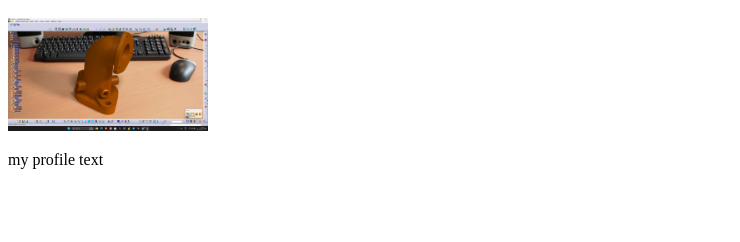
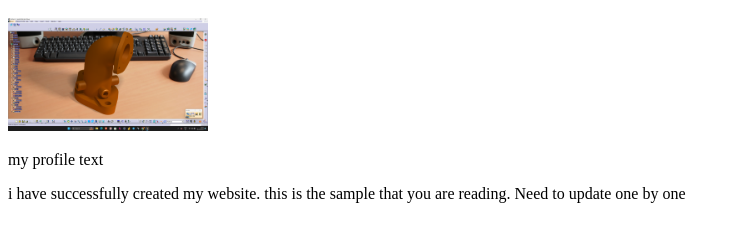
Before and after one commit to Vkishorekumar15/WEBSITE, a plain HTML site: page index.html in a window 1280 px wide. Shown: the part 120-362 px from the top of the page, without its empty margins (0-740 px from the left). Drawn offline with Linux system fonts and the light colour scheme.

Commit message:
added another para

```diff
--- a/index.html
+++ b/index.html
@@ -10,5 +10,6 @@
     <h1>New name</h1>
     <img width="200px" src="Screenshot 2024-10-05 182948.png" alt="">
     <p>my profile text</p>
+    <p>i have successfully created my website. this is the sample that you are reading. Need to update one by one</p>
 </body>
 </html>
```
